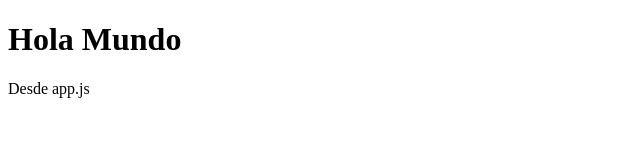
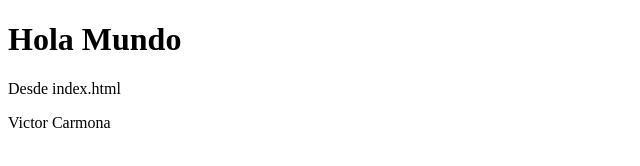
Before and after one commit to VictorCarmonaMoraza/ProyectoCeroVueJs, a plain HTML site: page index.html in a window 1280 px wide. Shown: the whole page, without its empty margins (0-640 px from the left). Drawn offline with nearby package versions, Linux system fonts and the light colour scheme.

Commit message:
Representacion declarativa (32)

```diff
--- a/app.js
+++ b/app.js
@@ -1,8 +1,15 @@
 const app = Vue.createApp({
-    template:`
-    <h1>Hola Mundo</h1>
-    <p>Desde app.js</p>
-    `
+    // template:`
+    // <h1>Hola Mundo</h1>
+    // <p>{{ 1 + 1}}</p>
+    // <p>{{ '1' + '1'}}</p>
+    // <p>{{ true}}</p>
+    // <p>{{ [1,2,3,4,5,6]}}</p>
+    // <p>{{ {a:1,b:2} }}</p>
+    // <p>{{ [ {}, {}, {}, [] ] }}</p>
+    // <p>{{ true ? 'Activo':'Inactivo' }}</p>
+    // <p>Desde app.js</p>
+    // `
 })
 
 app.mount('#myApp')
--- a/index.html
+++ b/index.html
@@ -4,10 +4,16 @@
     <meta charset="UTF-8">
     <meta name="viewport" content="width=device-width, initial-scale=1.0">
     <title>Vue.js</title>
+    <script src="https://unpkg.com/vue@3/dist/vue.global.js"></script>
 </head>
 <body>
-    <div id="myApp"></div>
-    <script src="https://unpkg.com/vue@3/dist/vue.global.js"></script>
+    <div id="myApp">
+        <h1>Hola Mundo</h1>
+        <p>Desde index.html</p>
+        <p>{{'Victor'+' Carmona'}}</p>
+    </div>
+
+
     <script src="app.js"></script>
 </body>
 </html>
```
